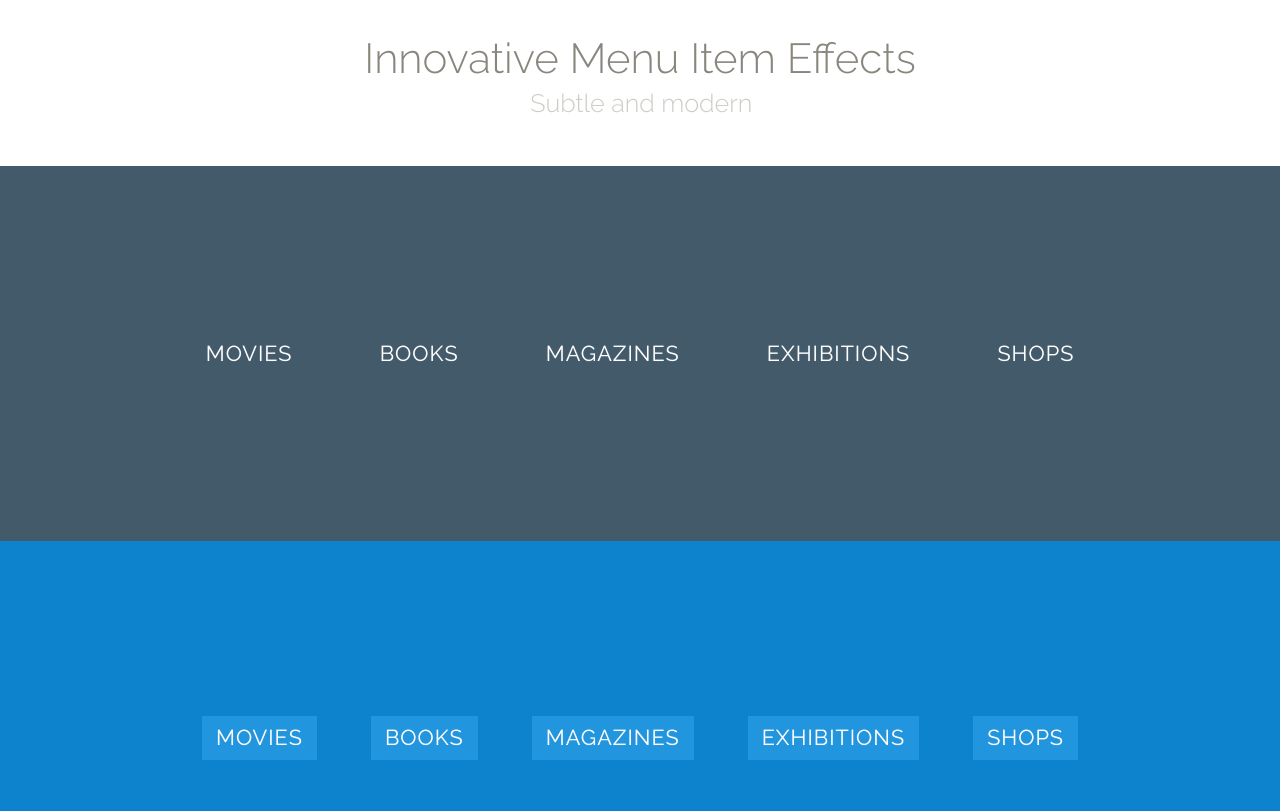
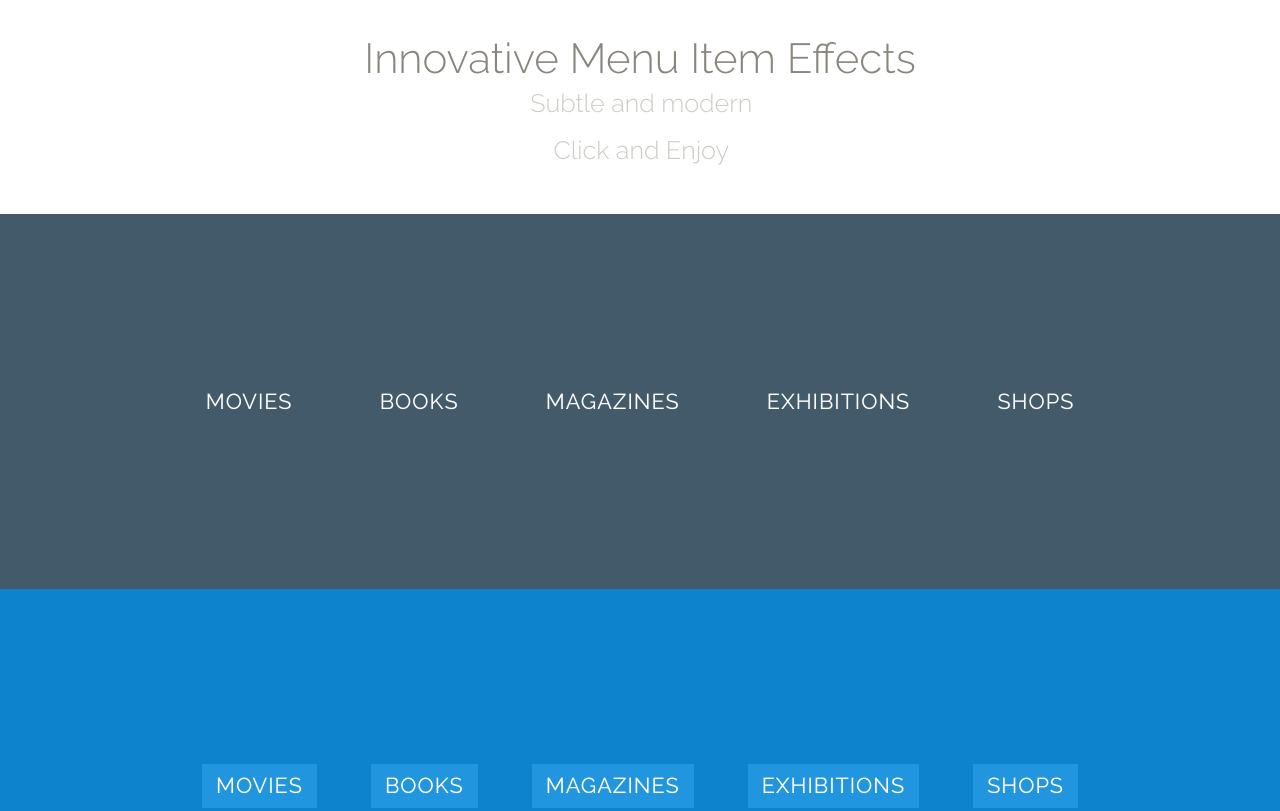
Before and after one commit to FlorinLe/linkeffects, a plain HTML site: page index.html in a window 1280 px wide. Shown: the top 811 px of the page. Drawn offline with Linux system fonts and the light colour scheme.

Commit message:
Update index.html

```diff
--- a/index.html
+++ b/index.html
@@ -17,7 +17,7 @@
 		<div class="container">
 
 			<header>
-				<h1>Innovative Menu Item Effects <span>Subtle and modern</span></h1>
+				<h1>Innovative Menu Item Effects <span>Subtle and modern</span><span>Click and Enjoy</span></h1>
 
 			</header>
 			<section class="color-1">
```
